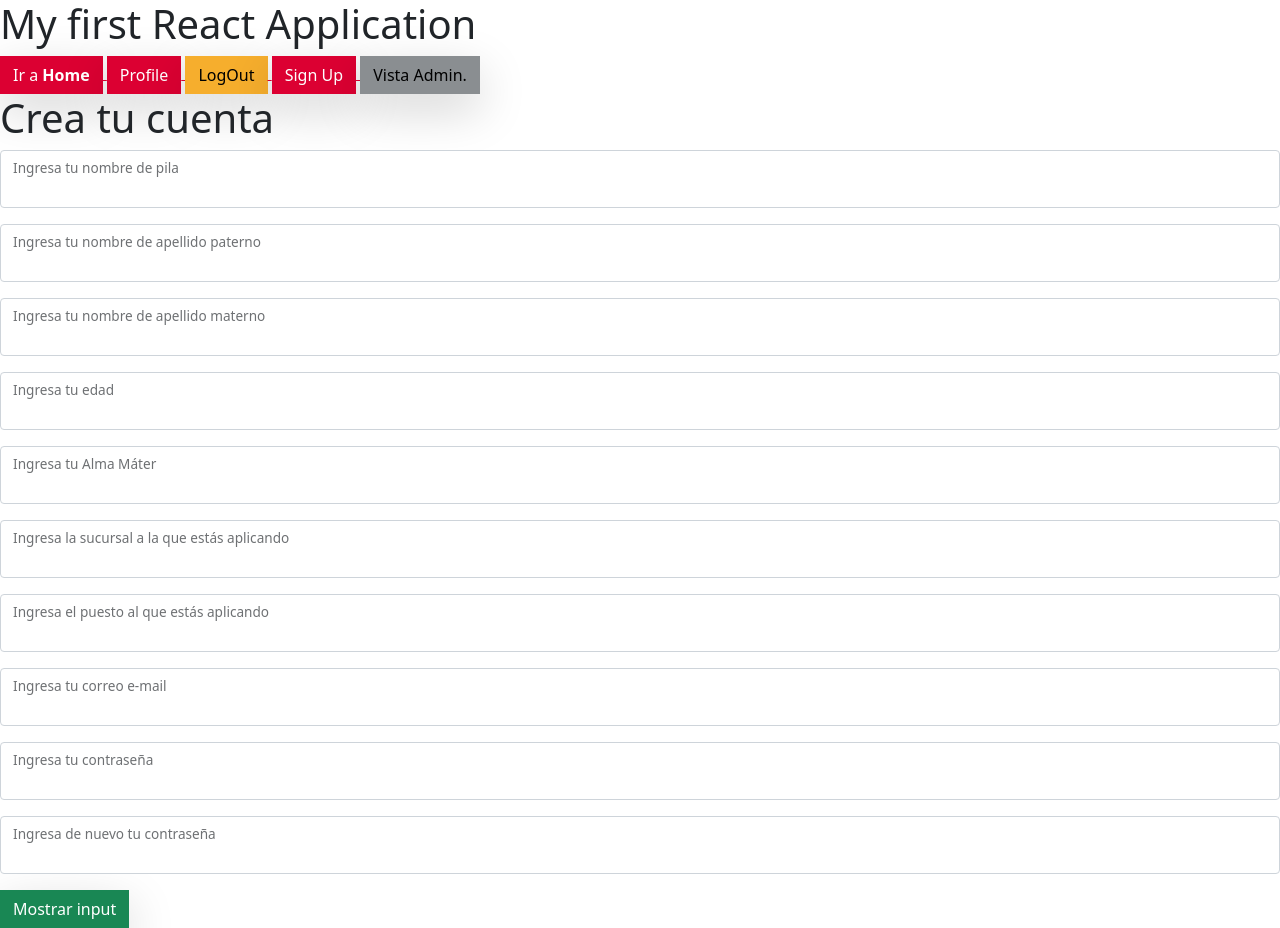
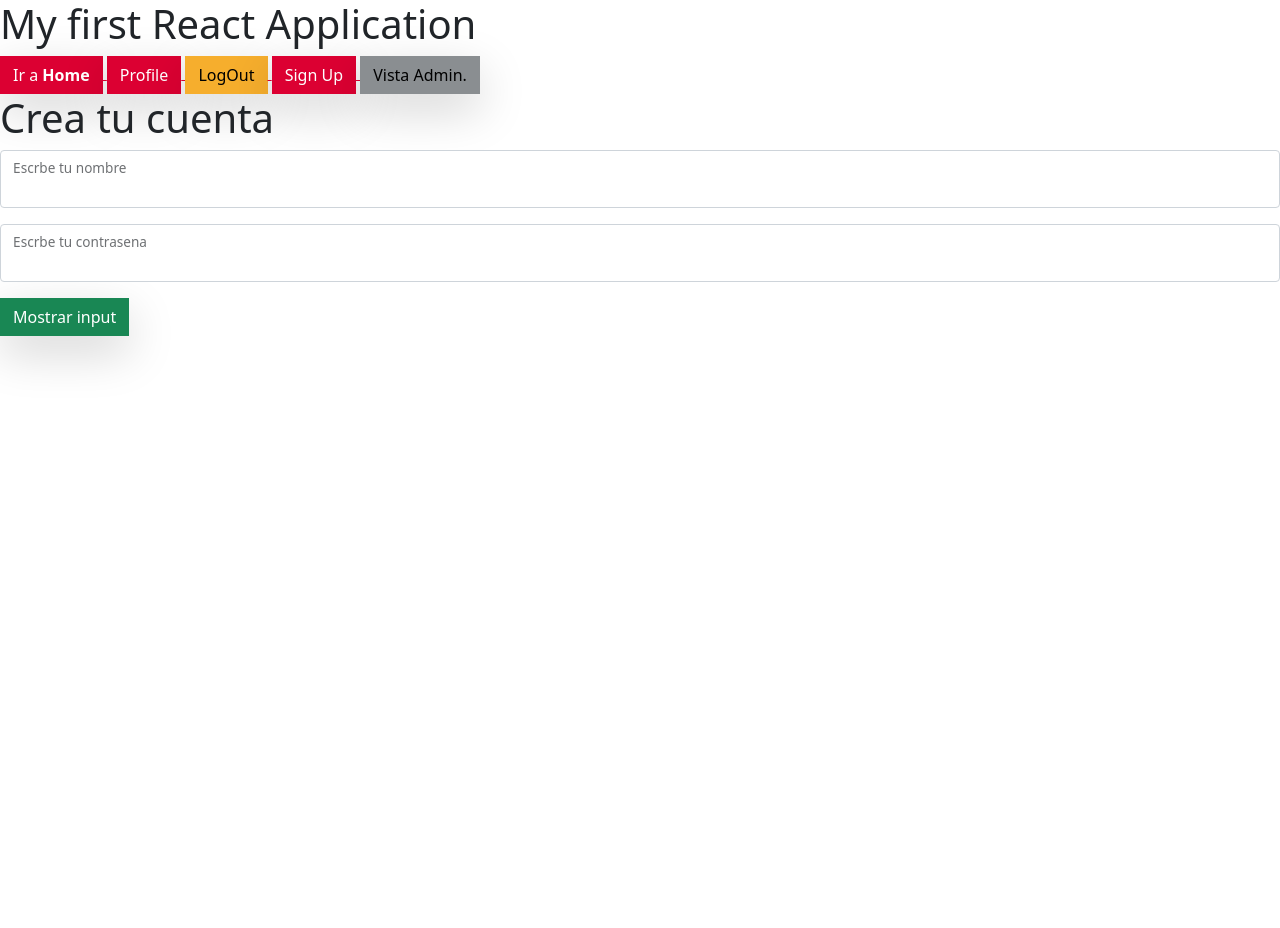
Before and after one commit to jaiovi/Denso-Git, a React (Create React App) app: page /signup in a window 1280 px wide. After the commit the page ends 800 px from the top, so only its background shows below. Built offline with nearby package versions, Linux system fonts and the light colour scheme.

Commit message:
Update Signup.js

```diff
--- a/src/pages/Signup.js
+++ b/src/pages/Signup.js
@@ -6,40 +6,18 @@ import React, {useRef} from "react";
 function Signup()
 {
     //modificar
-    const inputNombrePila = useRef();
-    const inputApellidoPat = useRef();
-    const inputApellidoMat = useRef();
-    const inputEdad = useRef();
-    const inputAlmaMater = useRef();
-    const inputSucursal = useRef();
-    const inputPuesto = useRef();
-    const inputEmail = useRef();
+    const inputUsername = useRef();
     const inputPass = useRef();
     const mostrar = () =>{
-        console.log("Nombre de Pila: ",inputNombrePila.current.getValue());
-        console.log("Apellido Paterno: ",inputApellidoPat.current.getValue());
-        console.log("Apellido Materno: ",inputApellidoMat.current.getValue());
-        console.log("Edad: ",inputEdad.current.getValue());
-        console.log("Alma Máter: ",inputAlmaMater.current.getValue());
-        console.log("Sucursal: ",inputSucursal.current.getValue());
-        console.log("Puesto: ",inputPuesto.current.getValue());
-        console.log("e-mail: ",inputEmail.current.getValue());
-        console.log("Contraseña: ",inputPass.current.getValue());
+        console.log("username: ",inputUsername.current.getValue());
+        console.log("password: ",inputPass.current.getValue());
     }
     return (
         <div>
 
             <h1>Crea tu cuenta</h1>
-            <Input label="Ingresa tu nombre de pila" ref={inputNombrePila} />
-            <Input label="Ingresa tu nombre de apellido paterno" ref={inputApellidoPat} />
-            <Input label="Ingresa tu nombre de apellido materno" ref={inputApellidoMat} />
-            <Input label="Ingresa tu edad" ref={inputEdad} />
-            <Input label="Ingresa tu Alma Máter" ref={inputAlmaMater} />
-            <Input label="Ingresa la sucursal a la que estás aplicando" ref={inputSucursal} />
-            <Input label="Ingresa el puesto al que estás aplicando" ref={inputPuesto} />
-            <Input label="Ingresa tu correo e-mail" ref={inputEmail} />
-            <Input label="Ingresa tu contraseña" ref={inputPass} />
-            <Input label="Ingresa de nuevo tu contraseña" ref={inputPass} />
+            <Input label="Escrbe tu nombre" ref={inputUsername} />
+            <Input label="Escrbe tu contrasena" ref={inputPass} />
             <Button onClick={mostrar} color={"success"}>Mostrar input</Button>
         </div>
     )
```
